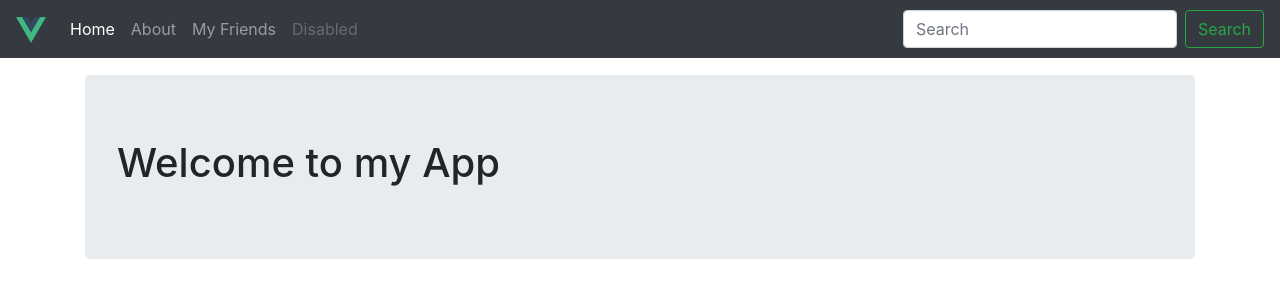
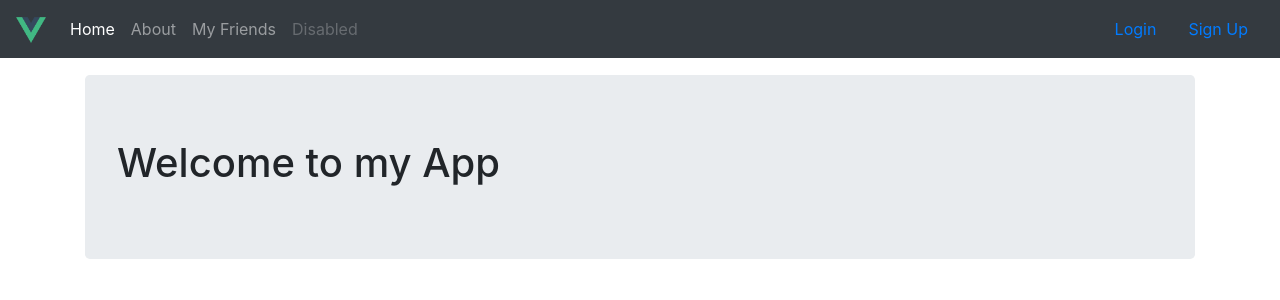
Before and after one commit to jewpaltz/2019SpringInClass, a Vue app: page / in a window 1280 px wide. Shown: the top 300 px of the page. Built offline with nearby package versions, Linux system fonts and the light colour scheme.

Commit message:
login link ui

```diff
--- a/src/components/Nav.vue
+++ b/src/components/Nav.vue
@@ -21,17 +21,25 @@
                     <router-link class="nav-link disabled" to="#"  active-class="active">Disabled</router-link>
                 </li>
             </ul>
-            <form class="form-inline mt-2 mt-md-0">
-            <input class="form-control mr-sm-2" type="text" placeholder="Search" aria-label="Search">
-            <button class="btn btn-outline-success my-2 my-sm-0" type="submit">Search</button>
+            <form class="form-inline mt-2 mt-md-0" v-if="!user">
+                <a href="#" class="nav-link" @click.prevent="login">Login</a>
+                <a href="#" class="nav-link">Sign Up</a>
             </form>
+            <span class="navbar-text" v-if="user">Welcome {{user.name}}</span>
         </div>
     </nav>
 </template>
 
 <script>
 export default {
-
+    data: ()=>({
+        user: null
+    }),
+    methods: {
+        login(){
+            this.user = { name: "Easwaren" };
+        }
+    }
 }
 </script>
 
```
